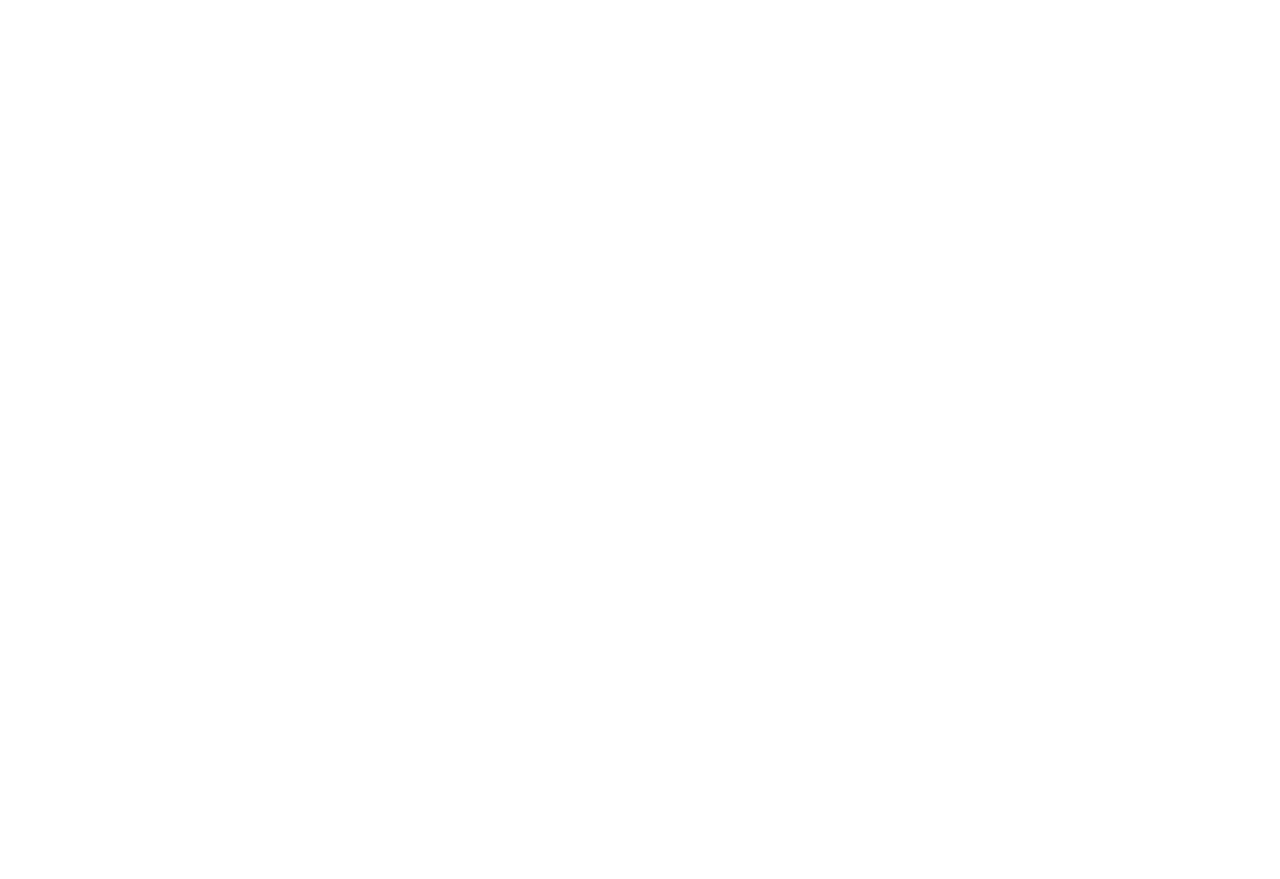
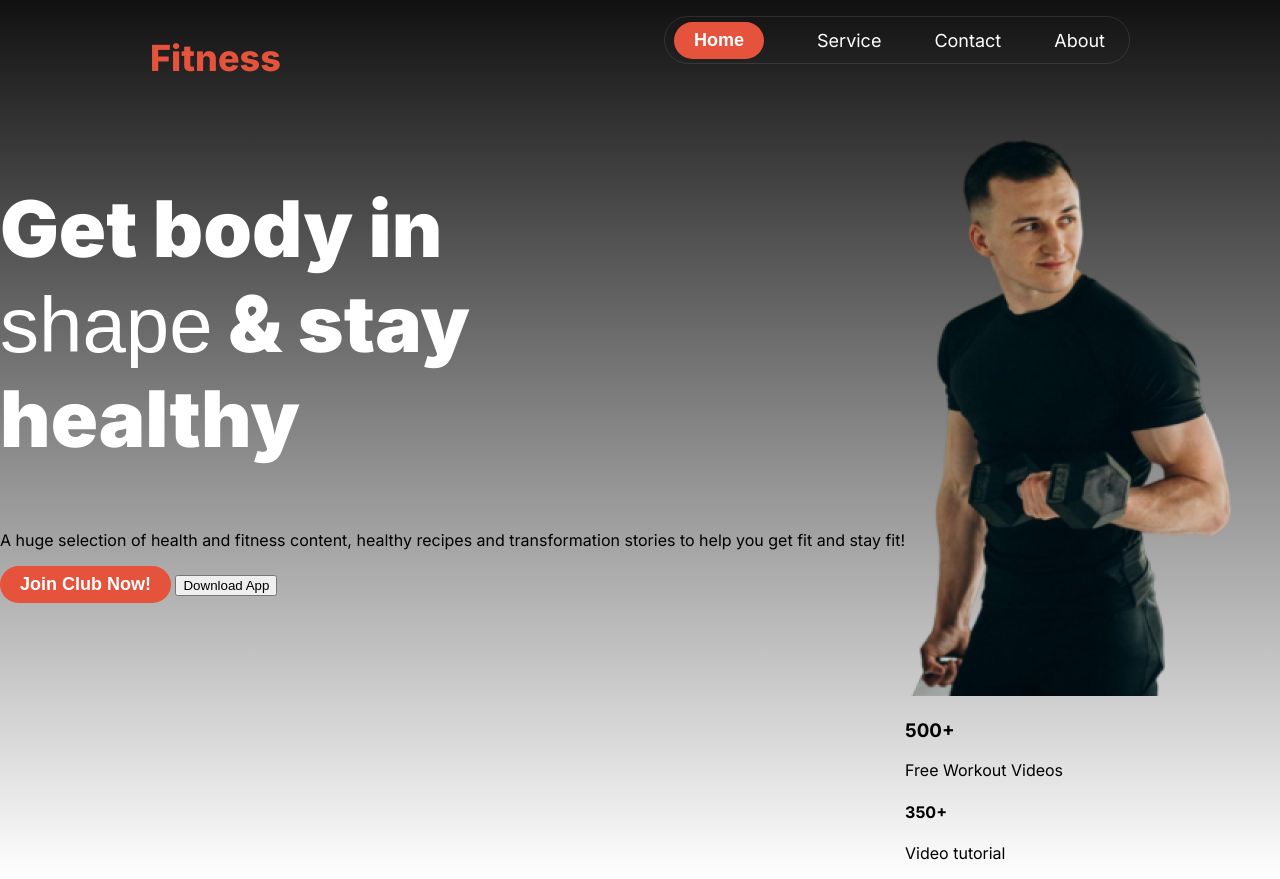
Before and after one commit to AzmainMubashir/Assignment-02, a plain HTML site: page index.html in a window 1280 px wide. Before the commit the page ends 800 px from the top, so only its background shows below. Drawn offline with Linux system fonts and the light colour scheme; a web font is replaced by a local one.

Commit message:
navbar done

```diff
--- a/index.html
+++ b/index.html
@@ -6,7 +6,39 @@
     <link rel="stylesheet" href="styles/style.css">
     <title>Document</title>
 </head>
-<body>
-
+<body class="inter-font">
+    <header>
+        <nav>
+            <h3 class="nav-tittle">Fitness</h3>
+            <ul class="nav-link-box">
+                <!-- <li><a class="common-btn" href="">Home</a></li> -->
+                <li class="mrgn"><button class="common-btn nav-btn-mrgn">Home</button></li>
+                <li class="mrgn"><a href="#">Service</a></li>
+                <li class="mrgn"><a href="#">Contact</a></li>
+                <li><a class="padin-about" href="#">About</a></li>
+            </ul>
+        </nav>
+        <section class="header-content">
+            <div class="header-text-box">
+                <h1 class="header-tittle">Get body in<br><span id="header-tittle-font">shape</span> & stay<br>healthy</h1>
+                <p class="header-text">A huge selection of health and fitness content, healthy recipes and transformation stories to help you get fit and stay fit!</p>
+                <button class="common-btn">Join Club Now!</button>
+                <button class="app-btn">Download App</button>
+            </div>
+            <div class="header-img">
+                <img src="images/Images 2.png" alt="Picture of a trainer">
+                <div class="vid-box-1">
+                    <h3>500+</h3>
+                    <p>Free Workout Videos</p>
+                </div>
+                <div class="vid-box-2">
+                    <div class="circle"></div>
+                    <div><h4>350+</h4>
+                        <p>Video tutorial</p>
+                    </div>
+                </div>
+            </div>
+        </section>
+    </header>
 </body>
 </html>
--- a/styles/style.css
+++ b/styles/style.css
@@ -0,0 +1,90 @@
+@import url('https://fonts.googleapis.com/css2?family=Inter:wght@100..900&display=swap');
+@import url('https://fonts.cdnfonts.com/css/miama');
+
+.inter-font {
+  font-family: "Inter", sans-serif;
+  font-optical-sizing: auto;
+  font-style: normal;
+  font-variation-settings:
+    "slnt" 0;
+}
+
+body{
+    max-width: 1440px;
+    margin: -60px 0px 0px 0px;
+}
+
+/* Common styles */
+.common-btn{
+    color: rgb(255, 255, 255);
+    background: rgb(230, 83, 60);
+    padding: 8px 20px;
+    border: none;
+    border-radius: 46px;
+    font-size: 1.125rem;
+    font-weight: 600;
+}
+
+
+/* Header styles */
+
+header{
+    background: linear-gradient(180deg, rgb(17, 17, 17),rgba(119, 119, 119, 0) 100%);
+}
+
+.header-tittle{
+    color: rgb(255, 255, 255);
+    font-size: 4.875rem;
+    font-weight: 900;
+}
+
+nav{
+    display: flex;
+    justify-content: space-between;
+    margin-top: 60px;
+    margin-left: 150px;
+    margin-right: 150px;
+}
+.nav-tittle{
+    color: rgb(230, 83, 60);
+    font-size: 2.25rem;
+    font-weight: 800;
+}
+.nav-link-box{
+    height: 46px;
+    display: flex;
+    justify-content: space-between;
+    align-items: center;
+    border: 1px solid rgba(255, 255, 255, 0.1);
+    border-radius: 40px;
+}
+
+.nav-link-box li{
+    list-style: none;
+    padding: 4px 4px;
+}
+.nav-btn-mrgn{
+    margin-left: -35px;
+}
+.mrgn{
+    margin-right: 45px;
+}
+.padin-about{
+    padding-right: 20px;
+}
+
+.nav-link-box a{
+    text-decoration: none;
+    color: rgb(255, 255, 255);
+    font-size: 1.125rem;
+    font-weight: 400;
+}
+
+#header-tittle-font{
+    font-family: 'Miama', sans-serif;
+    font-weight: 400;
+}
+
+.header-content{
+    display: flex;
+}
```
